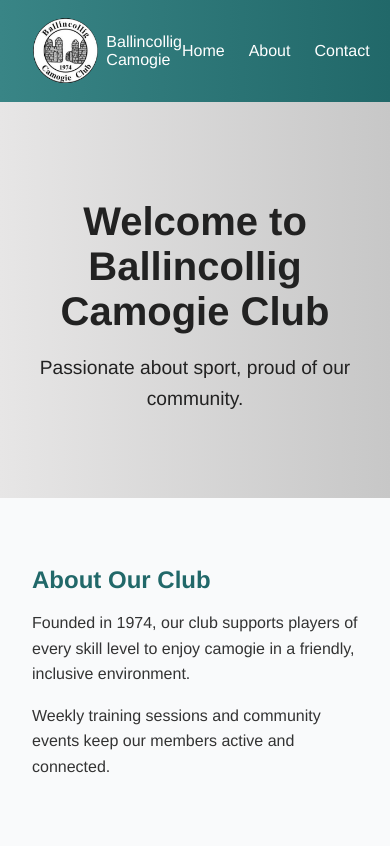
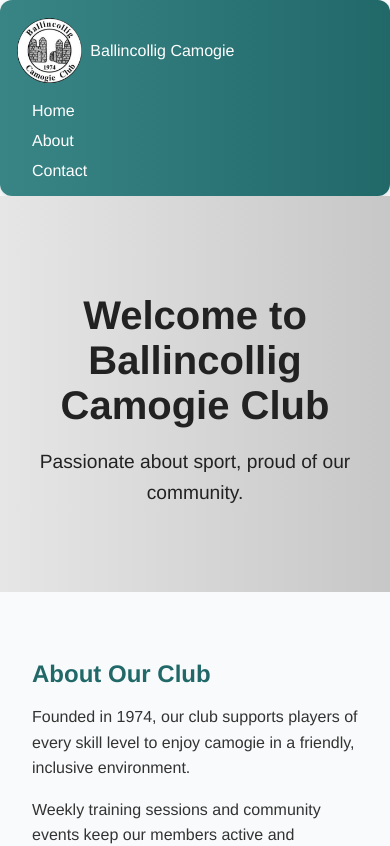
Before and after one commit to Ailbhe-Hickey/ccc, a React (Create React App) app: page / in a window 390 px wide. Shown: the top 846 px of the page. Built offline with nearby package versions, Linux system fonts and the light colour scheme.

Commit message:
Made nav bar responsive

```diff
--- a/src/App.css
+++ b/src/App.css
@@ -124,3 +124,29 @@
   margin: 0;
   line-height: 1.5;
 }
+
+@media (max-width: 600px) {
+  .navbar {
+    flex-direction: column;
+    align-items: flex-start;
+    padding: 1rem;
+    border-radius: 12px;
+  }
+
+  .logo {
+    margin-bottom: 1rem;
+  }
+
+  .nav-links {
+    width: 100%;
+    display: flex;
+    flex-direction: column;
+    gap: 0.75rem;
+  }
+
+  .nav-links a {
+    padding: 0.75rem 1rem;
+    width: 100%;
+    border-radius: 12px;
+  }
+}
```
